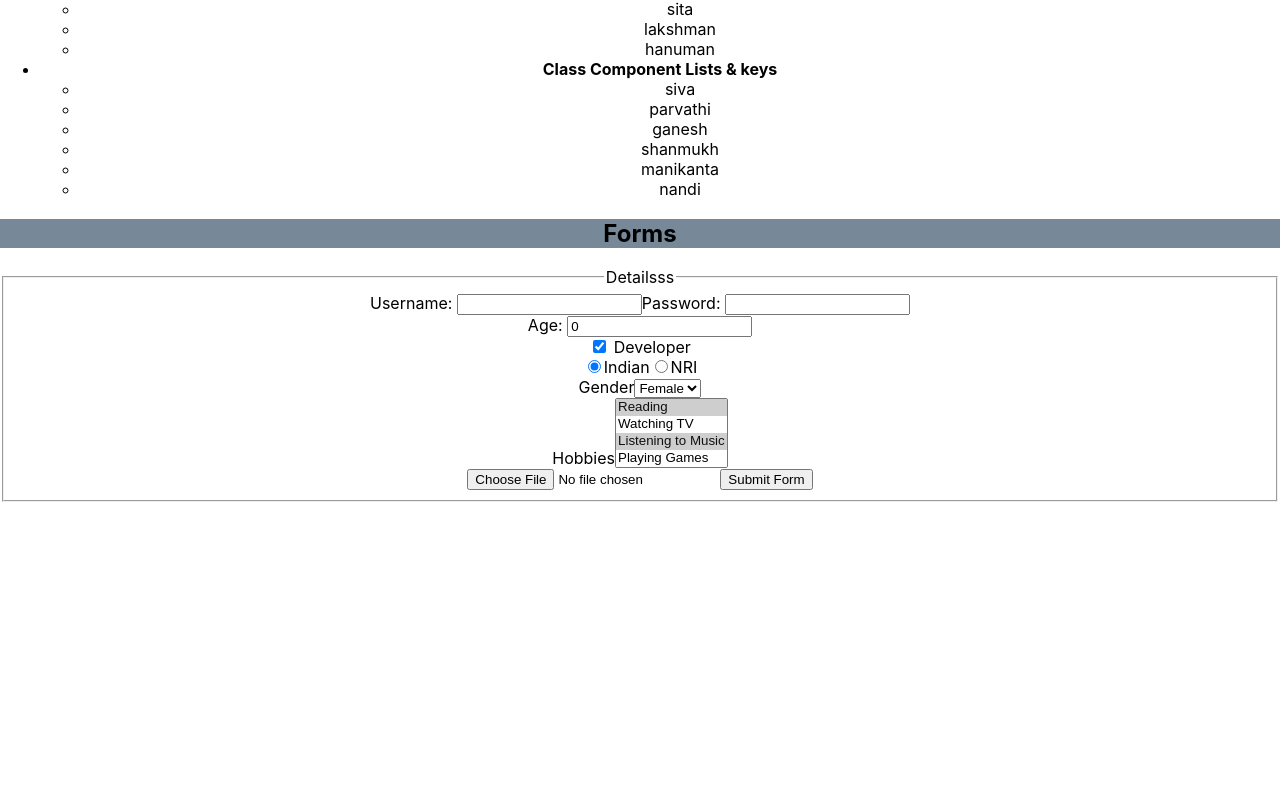
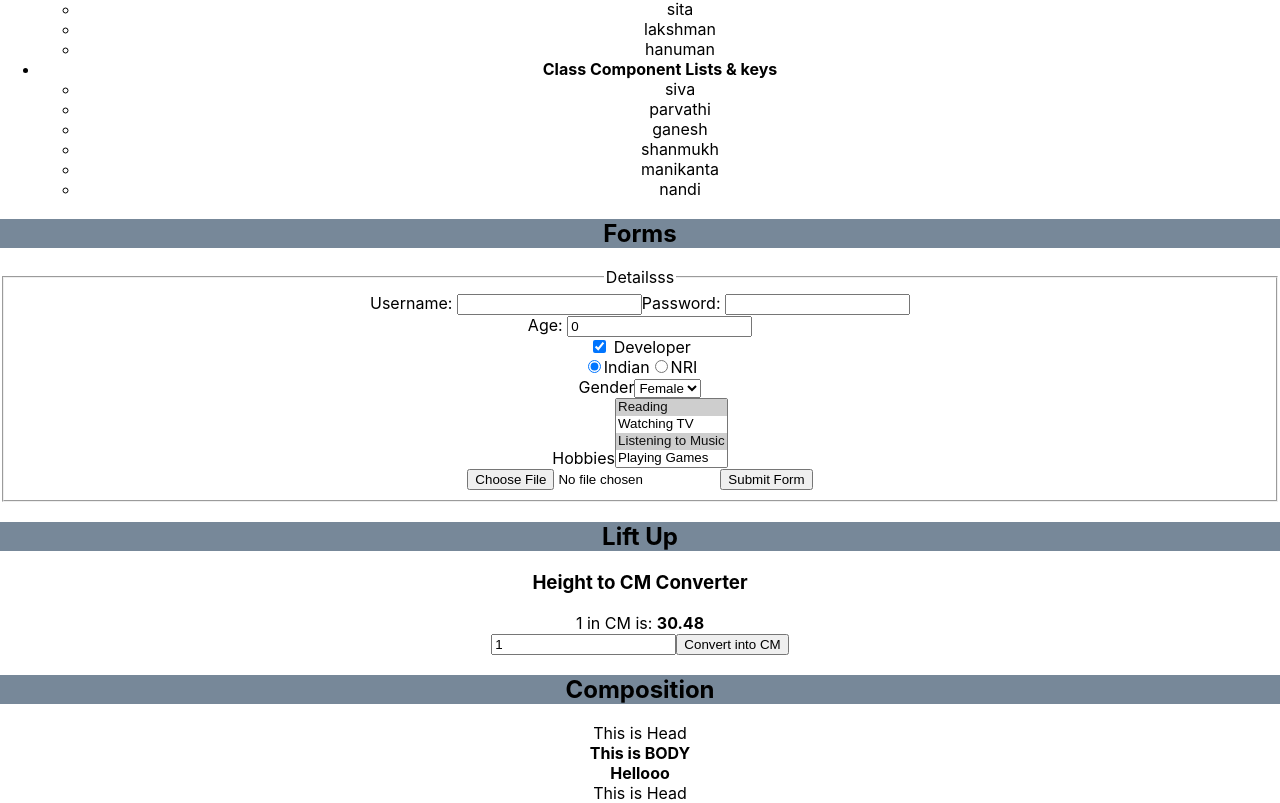
Before and after one commit to BabyManisha/React-Training, a React (Create React App) app: page / in a window 1280 px wide. Shown: the part 1225-2028 px from the top of the page. Before the commit the page ends 1727 px from the top, so only its background shows below. Built offline with nearby package versions, Linux system fonts and the light colour scheme.

Commit message:
LiftUp, Composition & Cleanup

```diff
--- /dev/null
+++ b/src/10composition/Compo.js
@@ -0,0 +1,15 @@
+import React, { Component } from 'react'
+
+export class Compo extends Component {
+    render() {
+        return (
+            <div>
+                <header>{this.props.header}</header>
+                <main>{this.props.children}</main>
+                <footer>{this.props.header}</footer>
+            </div>
+        )
+    }
+}
+
+export default Compo
--- /dev/null
+++ b/src/9liftup/HeightCal.js
@@ -0,0 +1,30 @@
+import React, { Component } from 'react'
+import LiftUp from './LiftUp';
+
+export class HeightCal extends Component {
+    constructor(props){
+        super(props);
+        this.state = {
+            cm : 30.48,
+            height: 1,
+        }
+    }
+
+    changeHeight = (val) => {
+        this.setState({height: val || 1})
+    }
+
+    calculateCM = () => {
+        this.setState({cm: this.state.height * 30.48})
+    }
+
+    render() {
+        return (
+            <div>
+                <LiftUp name={this.props.name} cm={this.state.cm} height={this.state.height} changeHeight={this.changeHeight} calculateCM={this.calculateCM} />
+            </div>
+        )
+    }
+}
+
+export default HeightCal
--- /dev/null
+++ b/src/9liftup/LiftUp.js
@@ -0,0 +1,30 @@
+import React, { Component } from 'react'
+
+export class LiftUp extends Component {
+
+    changeHeight(e){
+        this.props.changeHeight(e.target.value);
+    }
+
+
+    calculateCM(e){
+        e.preventDefault();
+        this.props.calculateCM();
+    }
+
+
+    render() {
+        return (
+            <div>
+                <h3>{this.props.name}</h3>
+                {this.props.height} in CM is: <b>{this.props.cm}</b>
+                <form onSubmit={(e) => this.calculateCM(e)}>
+                    <input type="number" name="height" id="height" value={this.props.height} onChange={(e) => this.changeHeight(e)} />
+                    <button type="submit">Convert into CM</button>
+                </form>
+            </div>
+        )
+    }
+}
+
+export default LiftUp
--- a/src/App.js
+++ b/src/App.js
@@ -1,4 +1,4 @@
-import logo from './logo.svg';
+// import logo from './logo.svg';
 import './App.css';
 import Fun from './1components/Fun';
 import ClassComponent from './1components/ClassComponent';
@@ -16,6 +16,8 @@ import ClassCond from './6conditionalrendering/ClassCond';
 import FunListKeys from './7lists&keys/FunListKeys';
 import ClassListKeys from './7lists&keys/ClassListKeys';
 import ReForms from './8forms/ReForms';
+import HeightCal from './9liftup/HeightCal';
+import Compo from './10composition/Compo';
 
 const element = <h1 className="heading1">Hello, SM World!</h1>;
 
@@ -104,6 +106,20 @@ function App() {
           <ReForms/>
         </section>
 
+        <section>
+          <h2>Lift Up</h2>
+          <HeightCal name={'Height to CM Converter'}/>
+        </section>
+
+        <section>
+          <h2>Composition</h2>
+          <Compo header={'This is Head'} footer={'This is Footer'}>
+            <strong>This is BODY</strong>
+            <br/>
+            <b>Hellooo</b>
+          </Compo>
+        </section>
+
       </main>
     </div>
   );
```
